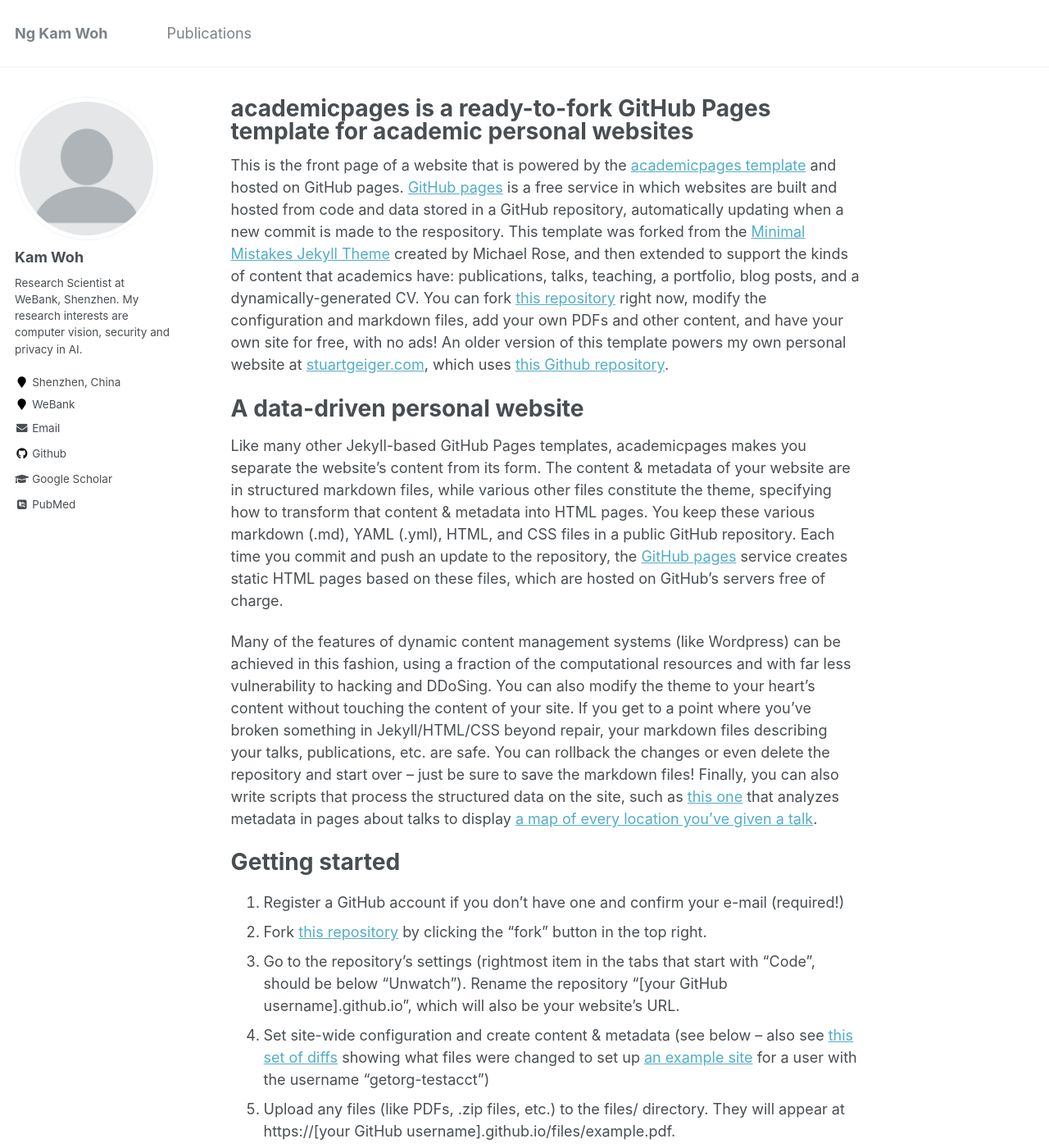
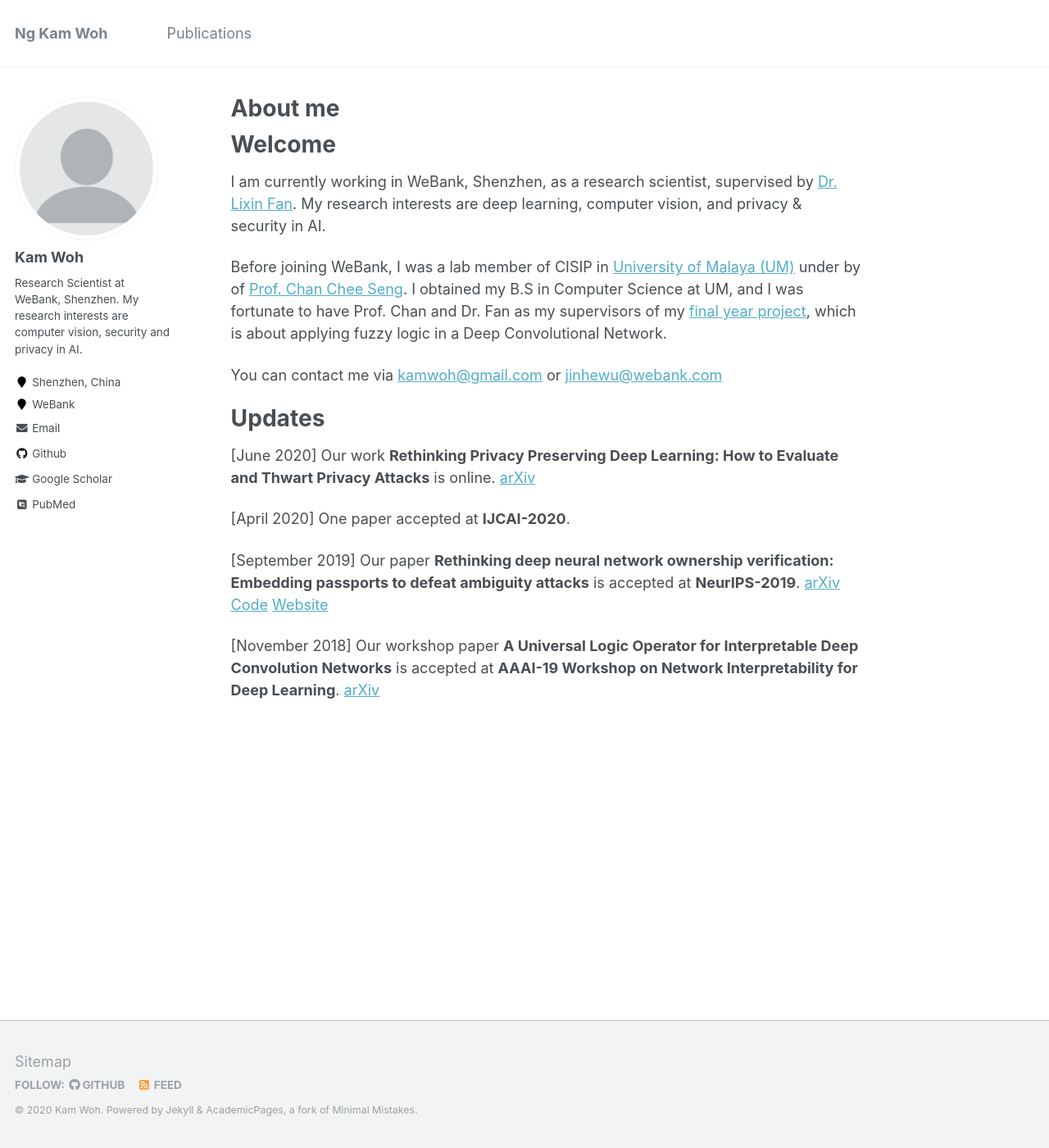
Before and after one commit to kamwoh/kamwoh.github.io, a Jekyll site: the page built from _pages/about.md, in a window 1280 px wide and 1400 px high. Shown: the whole window at 82% size. Built offline with Jekyll 4.4.1, drawn with Linux system fonts in a browser that asks for light colours; some web fonts are replaced; some of the changed text lies outside the part shown.

Commit message:
updated about

```diff
--- a/_pages/about.md
+++ b/_pages/about.md
@@ -1,6 +1,6 @@
 ---
 permalink: /
-title: "academicpages is a ready-to-fork GitHub Pages template for academic personal websites"
+title: "About me"
 excerpt: "About me"
 author_profile: true
 redirect_from:
@@ -8,43 +8,20 @@ redirect_from:
   - /about.html
 ---
 
-This is the front page of a website that is powered by the [academicpages template](https://github.com/academicpages/academicpages.github.io) and hosted on GitHub pages. [GitHub pages](https://pages.github.com) is a free service in which websites are built and hosted from code and data stored in a GitHub repository, automatically updating when a new commit is made to the respository. This template was forked from the [Minimal Mistakes Jekyll Theme](https://mmistakes.github.io/minimal-mistakes/) created by Michael Rose, and then extended to support the kinds of content that academics have: publications, talks, teaching, a portfolio, blog posts, and a dynamically-generated CV. You can fork [this repository](https://github.com/academicpages/academicpages.github.io) right now, modify the configuration and markdown files, add your own PDFs and other content, and have your own site for free, with no ads! An older version of this template powers my own personal website at [stuartgeiger.com](http://stuartgeiger.com), which uses [this Github repository](https://github.com/staeiou/staeiou.github.io).
+Welcome
+======
+I am currently working in WeBank, Shenzhen, as a research scientist, supervised by [Dr. Lixin Fan](https://www.linkedin.com/in/lixin-fan-9278406/). My research interests are deep learning, computer vision, and privacy & security in AI.
 
-A data-driven personal website
+Before joining WeBank, I was a lab member of CISIP in [University of Malaya (UM)](https://um.edu.my/) under by of [Prof. Chan Chee Seng](http://cs-chan.com/). I obtained my B.S in Computer Science at UM, and I was fortunate to have Prof. Chan and Dr. Fan as my supervisors of my [final year project](https://arxiv.org/abs/1901.08551), which is about applying fuzzy logic in a Deep Convolutional Network.
+
+You can contact me via [kamwoh@gmail.com](kamwoh@gmail.com) or [jinhewu@webank.com](jinhewu@webank.com)
+
+Updates
 ======
-Like many other Jekyll-based GitHub Pages templates, academicpages makes you separate the website's content from its form. The content & metadata of your website are in structured markdown files, while various other files constitute the theme, specifying how to transform that content & metadata into HTML pages. You keep these various markdown (.md), YAML (.yml), HTML, and CSS files in a public GitHub repository. Each time you commit and push an update to the repository, the [GitHub pages](https://pages.github.com/) service creates static HTML pages based on these files, which are hosted on GitHub's servers free of charge.
+[June 2020] Our work **Rethinking Privacy Preserving Deep Learning: How to Evaluate and Thwart Privacy Attacks** is online. [arXiv](https://arxiv.org/abs/2006.11601)
 
-Many of the features of dynamic content management systems (like Wordpress) can be achieved in this fashion, using a fraction of the computational resources and with far less vulnerability to hacking and DDoSing. You can also modify the theme to your heart's content without touching the content of your site. If you get to a point where you've broken something in Jekyll/HTML/CSS beyond repair, your markdown files describing your talks, publications, etc. are safe. You can rollback the changes or even delete the repository and start over -- just be sure to save the markdown files! Finally, you can also write scripts that process the structured data on the site, such as [this one](https://github.com/academicpages/academicpages.github.io/blob/master/talkmap.ipynb) that analyzes metadata in pages about talks to display [a map of every location you've given a talk](https://academicpages.github.io/talkmap.html).
+[April 2020] One paper accepted at **IJCAI-2020**.
 
-Getting started
-======
-1. Register a GitHub account if you don't have one and confirm your e-mail (required!)
-1. Fork [this repository](https://github.com/academicpages/academicpages.github.io) by clicking the "fork" button in the top right.
-1. Go to the repository's settings (rightmost item in the tabs that start with "Code", should be below "Unwatch"). Rename the repository "[your GitHub username].github.io", which will also be your website's URL.
-1. Set site-wide configuration and create content & metadata (see below -- also see [this set of diffs](http://archive.is/3TPas) showing what files were changed to set up [an example site](https://getorg-testacct.github.io) for a user with the username "getorg-testacct")
-1. Upload any files (like PDFs, .zip files, etc.) to the files/ directory. They will appear at https://[your GitHub username].github.io/files/example.pdf.
-1. Check status by going to the repository settings, in the "GitHub pages" section
+[September 2019] Our paper **Rethinking deep neural network ownership verification: Embedding passports to defeat ambiguity attacks** is accepted at **NeurIPS-2019**. [arXiv](https://arxiv.org/abs/1909.07830) [Code](https://github.com/kamwoh/DeepIPR) [Website](https://kamwoh.github.io/DeepIPR/)
 
-Site-wide configuration
-------
-The main configuration file for the site is in the base directory in [_config.yml](https://github.com/academicpages/academicpages.github.io/blob/master/_config.yml), which defines the content in the sidebars and other site-wide features. You will need to replace the default variables with ones about yourself and your site's github repository. The configuration file for the top menu is in [_data/navigation.yml](https://github.com/academicpages/academicpages.github.io/blob/master/_data/navigation.yml). For example, if you don't have a portfolio or blog posts, you can remove those items from that navigation.yml file to remove them from the header.
-
-Create content & metadata
-------
-For site content, there is one markdown file for each type of content, which are stored in directories like _publications, _talks, _posts, _teaching, or _pages. For example, each talk is a markdown file in the [_talks directory](https://github.com/academicpages/academicpages.github.io/tree/master/_talks). At the top of each markdown file is structured data in YAML about the talk, which the theme will parse to do lots of cool stuff. The same structured data about a talk is used to generate the list of talks on the [Talks page](https://academicpages.github.io/talks), each [individual page](https://academicpages.github.io/talks/2012-03-01-talk-1) for specific talks, the talks section for the [CV page](https://academicpages.github.io/cv), and the [map of places you've given a talk](https://academicpages.github.io/talkmap.html) (if you run this [python file](https://github.com/academicpages/academicpages.github.io/blob/master/talkmap.py) or [Jupyter notebook](https://github.com/academicpages/academicpages.github.io/blob/master/talkmap.ipynb), which creates the HTML for the map based on the contents of the _talks directory).
-
-**Markdown generator**
-
-I have also created [a set of Jupyter notebooks](https://github.com/academicpages/academicpages.github.io/tree/master/markdown_generator
-) that converts a CSV containing structured data about talks or presentations into individual markdown files that will be properly formatted for the academicpages template. The sample CSVs in that directory are the ones I used to create my own personal website at stuartgeiger.com. My usual workflow is that I keep a spreadsheet of my publications and talks, then run the code in these notebooks to generate the markdown files, then commit and push them to the GitHub repository.
-
-How to edit your site's GitHub repository
-------
-Many people use a git client to create files on their local computer and then push them to GitHub's servers. If you are not familiar with git, you can directly edit these configuration and markdown files directly in the github.com interface. Navigate to a file (like [this one](https://github.com/academicpages/academicpages.github.io/blob/master/_talks/2012-03-01-talk-1.md) and click the pencil icon in the top right of the content preview (to the right of the "Raw | Blame | History" buttons). You can delete a file by clicking the trashcan icon to the right of the pencil icon. You can also create new files or upload files by navigating to a directory and clicking the "Create new file" or "Upload files" buttons.
-
-Example: editing a markdown file for a talk
-![Editing a markdown file for a talk](/images/editing-talk.png)
-
-For more info
-------
-More info about configuring academicpages can be found in [the guide](https://academicpages.github.io/markdown/). The [guides for the Minimal Mistakes theme](https://mmistakes.github.io/minimal-mistakes/docs/configuration/) (which this theme was forked from) might also be helpful.
+[November 2018] Our workshop paper **A Universal Logic Operator for Interpretable Deep Convolution Networks** is accepted at **AAAI-19 Workshop on Network Interpretability for Deep Learning**. [arXiv](https://arxiv.org/abs/1901.08551)
```
